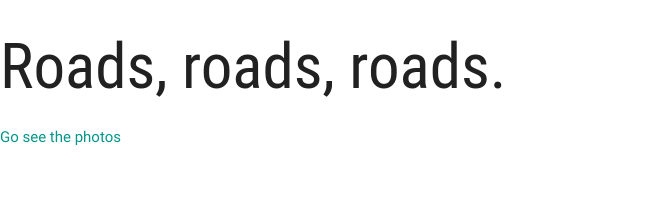
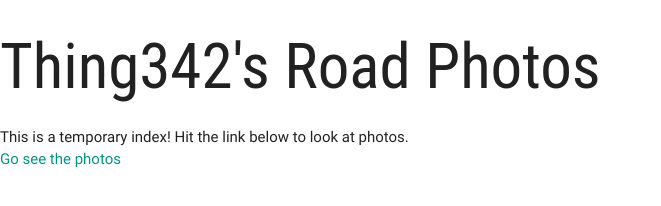
Before and after one commit to Thing342/wesj_org, a plain HTML site: page roads/index.html in a window 1280 px wide. Shown: the whole page, without its empty margins (0-661 px from the left). Drawn offline with nearby package versions, Linux system fonts and the light colour scheme; files that its build step writes are made by us from their sources; files whose address does not match are found by name.

Commit message:
Added temp index explainer

```diff
--- a/roads/index.html
+++ b/roads/index.html
@@ -18,7 +18,8 @@
     <title>Wes Jordan - Roads Portal</title>
 </head>
 <body>
-<h1>Roads, roads, roads.</h1>
+<h1>Thing342's Road Photos</h1>
+<div>This is a temporary index! Hit the link below to look at photos.</div>
 <a href="/roads/photos">Go see the photos</a>
 </body>
 </html>
```
